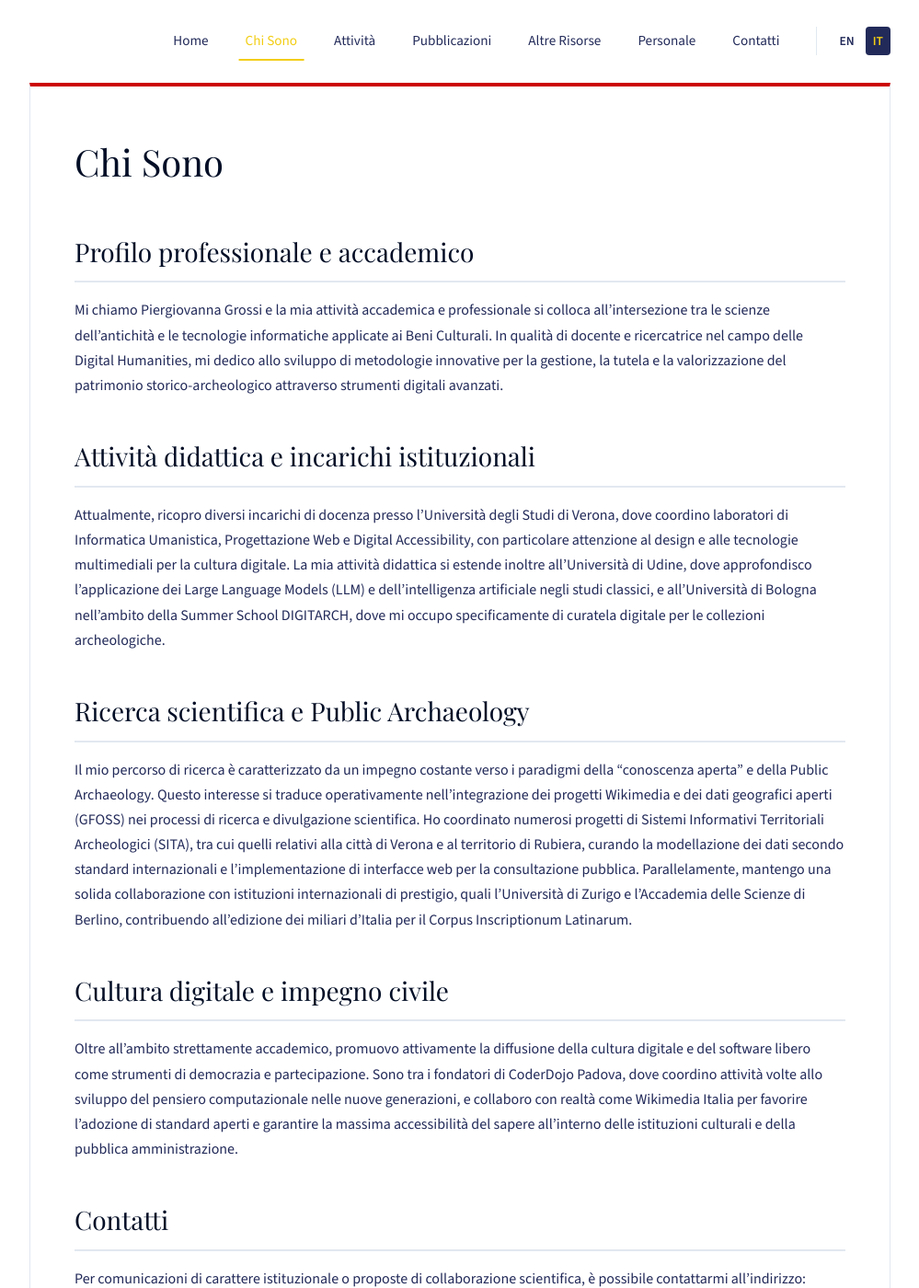
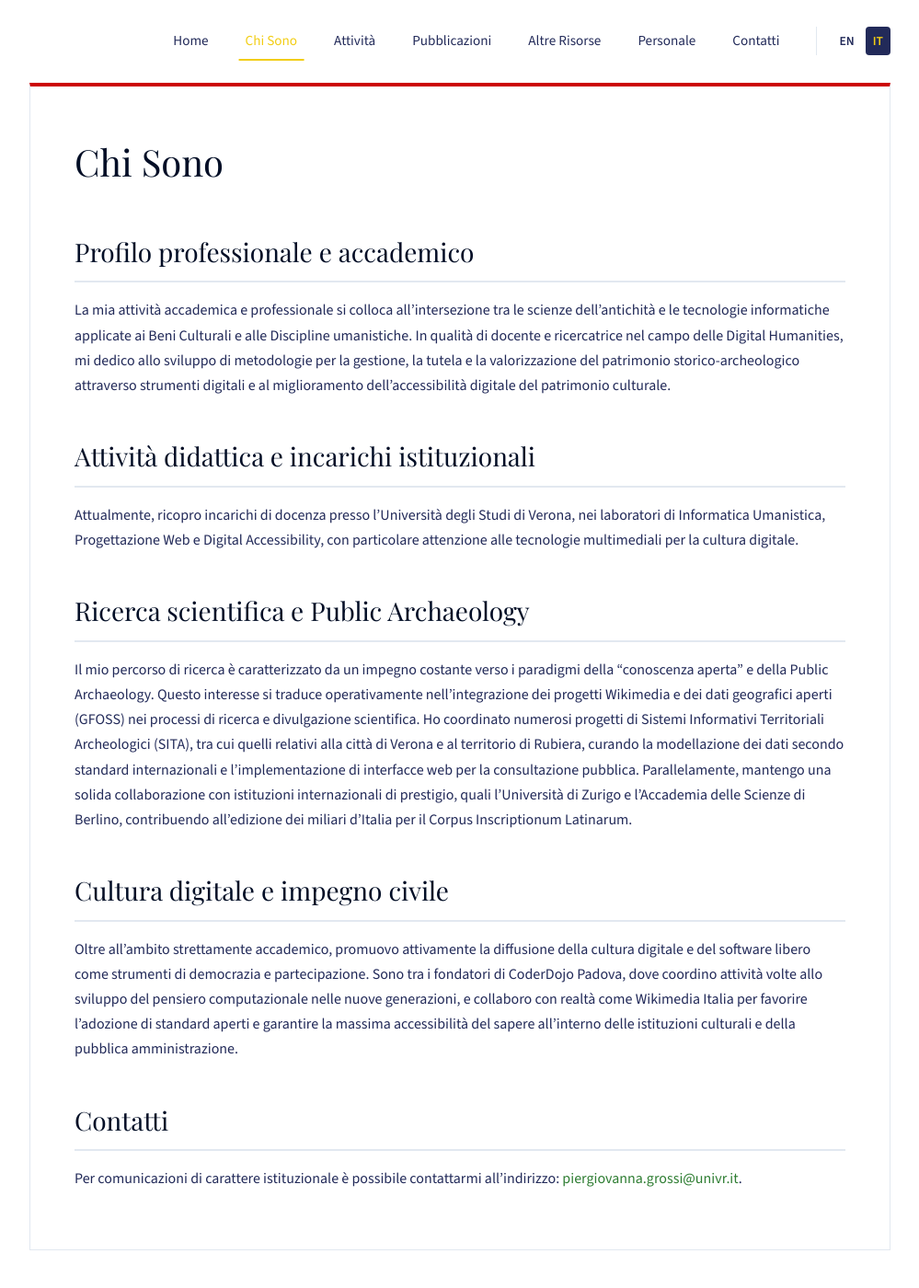
Before and after one commit to piergiovanna/piergiovanna_personal_site, a Jekyll site: the page built from it/about.md, in a window 1280 px wide and 1400 px high. Shown: the whole window at 92% size, without its empty margins (140-1139 px from the left). Built offline with Jekyll 4.4.1, drawn with Linux system fonts in a browser that asks for light colours.

Commit message:
Update about.md

```diff
--- a/it/about.md
+++ b/it/about.md
@@ -9,10 +9,12 @@ lang: it
 # Chi Sono
 
 ## Profilo professionale e accademico
-Mi chiamo Piergiovanna Grossi e la mia attività accademica e professionale si colloca all'intersezione tra le scienze dell'antichità e le tecnologie informatiche applicate ai Beni Culturali. In qualità di docente e ricercatrice nel campo delle Digital Humanities, mi dedico allo sviluppo di metodologie innovative per la gestione, la tutela e la valorizzazione del patrimonio storico-archeologico attraverso strumenti digitali avanzati.
+La mia attività accademica e professionale si colloca all'intersezione tra le scienze dell'antichità e le tecnologie informatiche applicate ai Beni Culturali e alle Discipline umanistiche. In qualità di docente e ricercatrice nel campo delle Digital Humanities, mi dedico allo sviluppo di metodologie per la gestione, la tutela e la valorizzazione del patrimonio storico-archeologico attraverso strumenti digitali e al miglioramento dell'accessibilità digitale del patrimonio culturale.
 
 ## Attività didattica e incarichi istituzionali
-Attualmente, ricopro diversi incarichi di docenza presso l'Università degli Studi di Verona, dove coordino laboratori di Informatica Umanistica, Progettazione Web e Digital Accessibility, con particolare attenzione al design e alle tecnologie multimediali per la cultura digitale. La mia attività didattica si estende inoltre all'Università di Udine, dove approfondisco l'applicazione dei Large Language Models (LLM) e dell'intelligenza artificiale negli studi classici, e all'Università di Bologna nell'ambito della Summer School DIGITARCH, dove mi occupo specificamente di curatela digitale per le collezioni archeologiche.
+Attualmente, ricopro incarichi di docenza presso l'Università degli Studi di Verona, nei laboratori di Informatica Umanistica, Progettazione Web e Digital Accessibility, con particolare attenzione alle tecnologie multimediali per la cultura digitale.
+<!-- La mia attività didattica si estende inoltre all'Università di Udine, dove approfondisco l'applicazione dei Large Language Models (LLM) e dell'intelligenza artificiale negli studi classici, e all'Università di Bologna nell'ambito della Summer School DIGITARCH, dove mi occupo specificamente di curatela digitale per le collezioni archeologiche.
+-->
 
 ## Ricerca scientifica e Public Archaeology
 Il mio percorso di ricerca è caratterizzato da un impegno costante verso i paradigmi della "conoscenza aperta" e della Public Archaeology. Questo interesse si traduce operativamente nell'integrazione dei progetti Wikimedia e dei dati geografici aperti (GFOSS) nei processi di ricerca e divulgazione scientifica. Ho coordinato numerosi progetti di Sistemi Informativi Territoriali Archeologici (SITA), tra cui quelli relativi alla città di Verona e al territorio di Rubiera, curando la modellazione dei dati secondo standard internazionali e l'implementazione di interfacce web per la consultazione pubblica. Parallelamente, mantengo una solida collaborazione con istituzioni internazionali di prestigio, quali l'Università di Zurigo e l'Accademia delle Scienze di Berlino, contribuendo all'edizione dei miliari d'Italia per il Corpus Inscriptionum Latinarum.
@@ -21,6 +23,6 @@ Il mio percorso di ricerca è caratterizzato da un impegno costante verso i para
 Oltre all'ambito strettamente accademico, promuovo attivamente la diffusione della cultura digitale e del software libero come strumenti di democrazia e partecipazione. Sono tra i fondatori di CoderDojo Padova, dove coordino attività volte allo sviluppo del pensiero computazionale nelle nuove generazioni, e collaboro con realtà come Wikimedia Italia per favorire l'adozione di standard aperti e garantire la massima accessibilità del sapere all'interno delle istituzioni culturali e della pubblica amministrazione.
 
 ## Contatti
-Per comunicazioni di carattere istituzionale o proposte di collaborazione scientifica, è possibile contattarmi all'indirizzo: [piergiovanna.grossi@univr.it](mailto:piergiovanna.grossi@univr.it).
+Per comunicazioni di carattere istituzionale è possibile contattarmi all'indirizzo: [piergiovanna.grossi@univr.it](mailto:piergiovanna.grossi@univr.it).
 
 </div>
```
